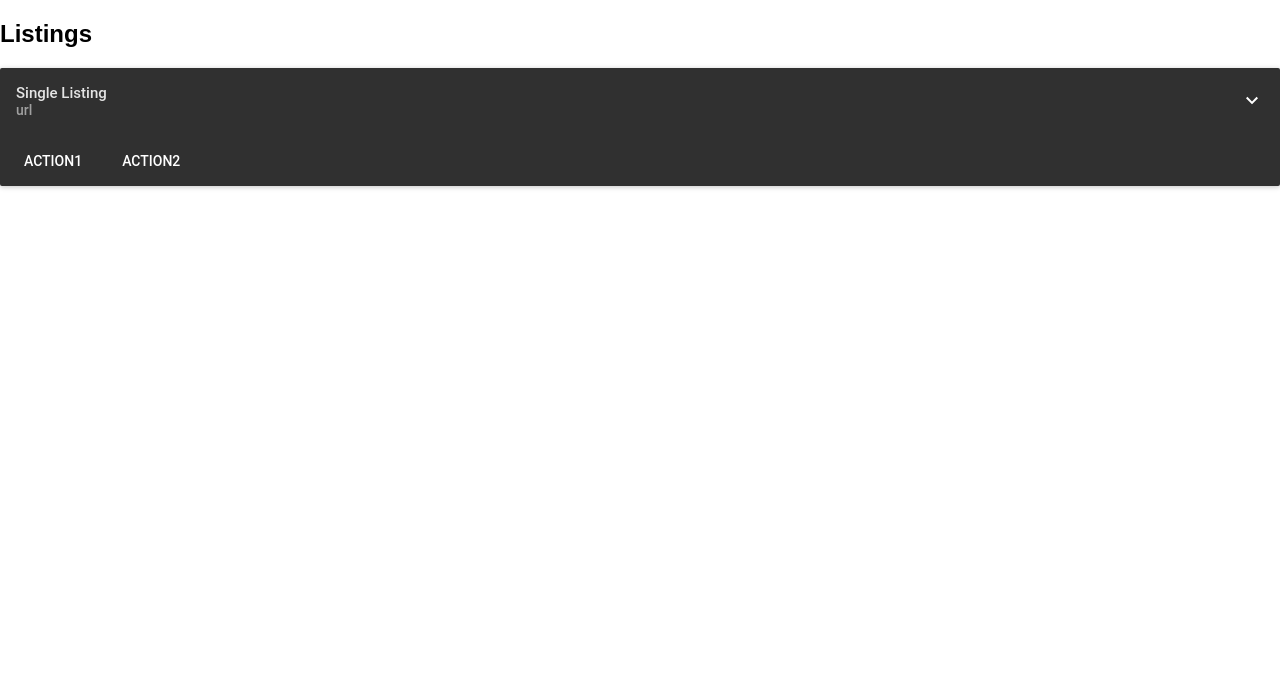
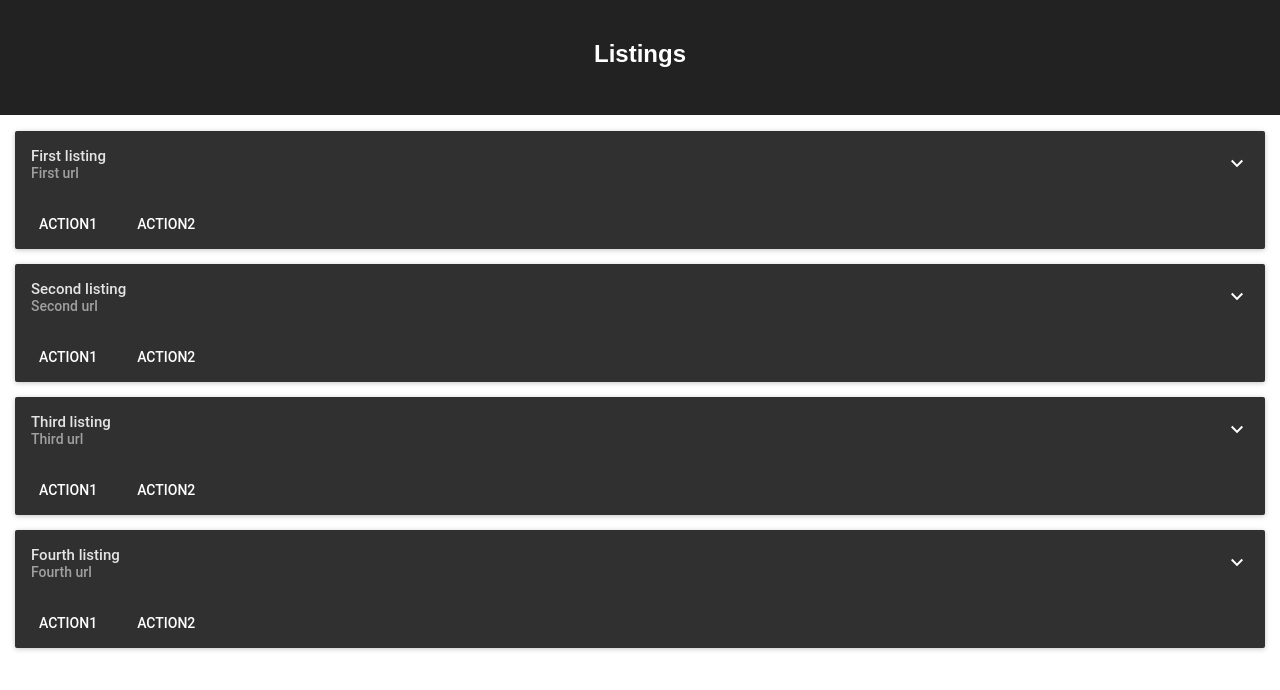
Before and after one commit to andyknolla/pockets, a React (Create React App) app: page / in a window 1280 px wide. Shown: the top 690 px of the page. Built offline with nearby package versions, Linux system fonts and the light colour scheme; what react-tap-event-plugin would draw is missing.

Commit message:
created list of items using mock data

```diff
--- a/src/App.css
+++ b/src/App.css
@@ -1,14 +1,20 @@
-.App {
-  text-align: center;
-}
+
 
 .App-header {
   background-color: #222;
-  height: 150px;
+  height: 75px;
   padding: 20px;
   color: white;
+  text-align: center;
 }
 
 .App-intro {
   font-size: large;
 }
+
+ul {
+  padding: 0;
+}
+.card {
+  margin: 15px;
+}
--- a/src/App.js
+++ b/src/App.js
@@ -1,14 +1,41 @@
 import React, { Component } from 'react';
-//import './App.css';
+import './App.css';
 import injectTapEventPlugin from 'react-tap-event-plugin';
 import MuiThemeProvider from 'material-ui/styles/MuiThemeProvider';
 import darkBaseTheme from 'material-ui/styles/baseThemes/darkBaseTheme';
 import getMuiTheme from 'material-ui/styles/getMuiTheme';
-import Listing from './components/listing';
-
+import List from './components/list';
 injectTapEventPlugin();
 
 class App extends Component {
+  constructor(props) {
+    super(props);
+
+    this.state = {
+      listings: [
+      {
+        id: 1,
+        title: 'First listing',
+        url: 'First url'
+      },
+      {
+        id: 2,
+        title: 'Second listing',
+        url: 'Second url'
+      },
+      {
+        id: 3,
+        title: 'Third listing',
+        url: 'Third url'
+      },
+      {
+        id: 4,
+        title: 'Fourth listing',
+        url: 'Fourth url'
+      }
+    ]
+  }
+}
 
   render() {
     return (
@@ -17,7 +44,7 @@ class App extends Component {
             <div className="App-header">
               <h2>Listings</h2>
             </div>
-            <Listing />
+              <List listings={this.state.listings} />
           </div>
         </MuiThemeProvider>
     );
--- /dev/null
+++ b/src/components/list.js
@@ -0,0 +1,16 @@
+import React from 'react';
+import ListItem from './list_item';
+
+const List = (props) => {
+  const listItems = props.listings.map((listing) => {
+    return <ListItem key={listing.id} listing={listing} />
+  });
+
+  return (
+    <ul>
+      {listItems}
+    </ul>
+  );
+};
+
+export default List;
--- /dev/null
+++ b/src/components/list_item.js
@@ -0,0 +1,28 @@
+import React from 'react';
+import {Card, CardActions, CardHeader, CardText} from 'material-ui/Card';
+import FlatButton from 'material-ui/FlatButton';
+
+
+const ListItem = ({listing}) => (
+  //const listing = props.listing
+  <Card className="card">
+    <CardHeader
+      title={listing.title}
+      subtitle={listing.url}
+      actAsExpander={true}
+      showExpandableButton={true}
+    />
+    <CardActions>
+      <FlatButton label="Action1" />
+      <FlatButton label="Action2" />
+    </CardActions>
+    <CardText expandable={true}>
+      Lorem ipsum dolor sit amet, consectetur adipiscing elit.
+      Donec mattis pretium massa. Aliquam erat volutpat. Nulla facilisi.
+      Donec vulputate interdum sollicitudin. Nunc lacinia auctor quam sed pellentesque.
+      Aliquam dui mauris, mattis quis lacus id, pellentesque lobortis odio.
+    </CardText>
+  </Card>
+);
+
+export default ListItem;
--- a/src/components/listing.js
+++ /dev/null
@@ -1,32 +0,0 @@
-import React, { Component } from 'react';
-import {Card, CardActions, CardHeader, CardText} from 'material-ui/Card';
-import FlatButton from 'material-ui/FlatButton';
-
-
-
-class Listing extends Component {
-  render() {
-    return (
-      <Card>
-        <CardHeader
-          title="Single Listing"
-          subtitle="url"
-          actAsExpander={true}
-          showExpandableButton={true}
-        />
-        <CardActions>
-          <FlatButton label="Action1" />
-          <FlatButton label="Action2" />
-        </CardActions>
-        <CardText expandable={true}>
-          Lorem ipsum dolor sit amet, consectetur adipiscing elit.
-          Donec mattis pretium massa. Aliquam erat volutpat. Nulla facilisi.
-          Donec vulputate interdum sollicitudin. Nunc lacinia auctor quam sed pellentesque.
-          Aliquam dui mauris, mattis quis lacus id, pellentesque lobortis odio.
-        </CardText>
-      </Card>
-    );
-  }
-}
-
-export default Listing;
```
